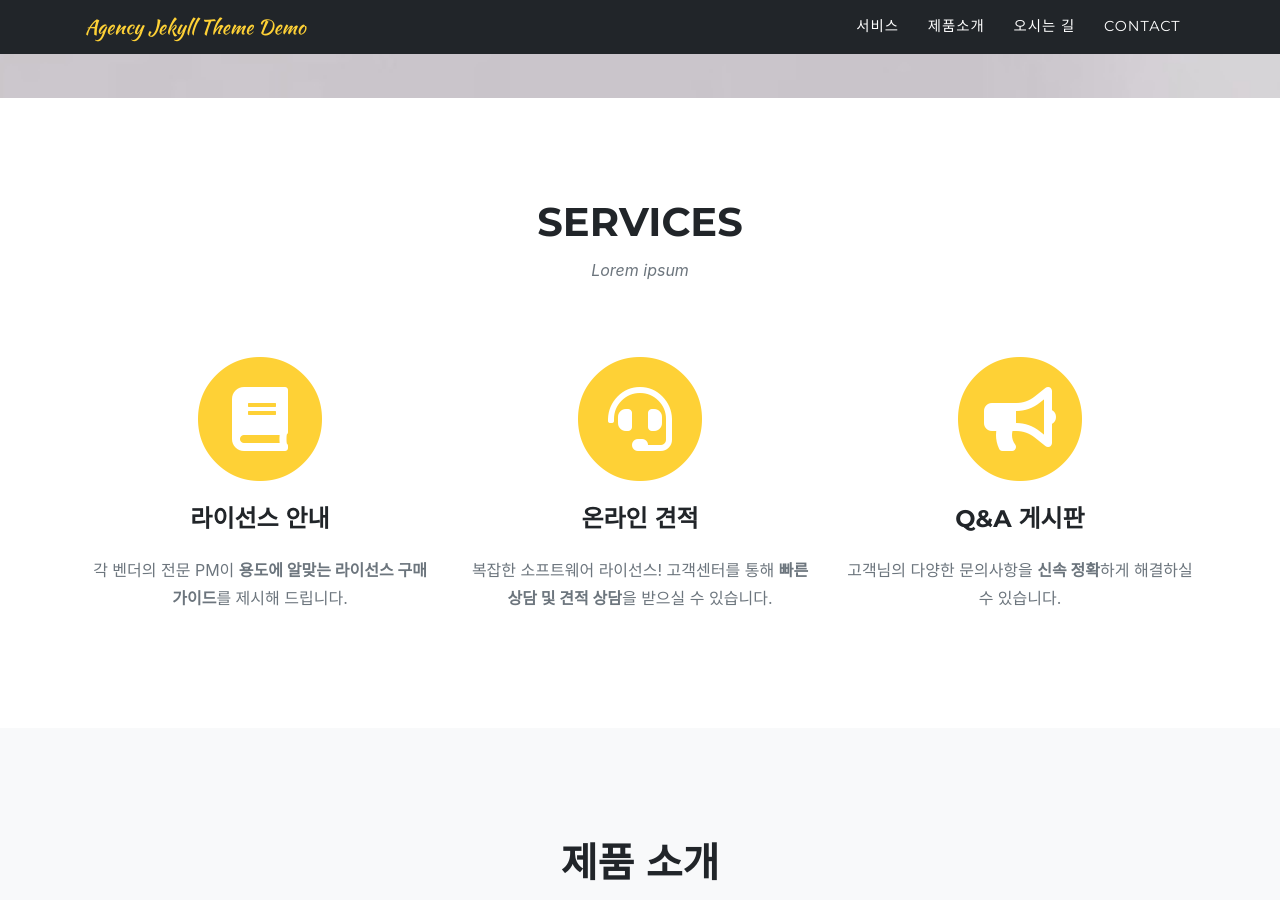
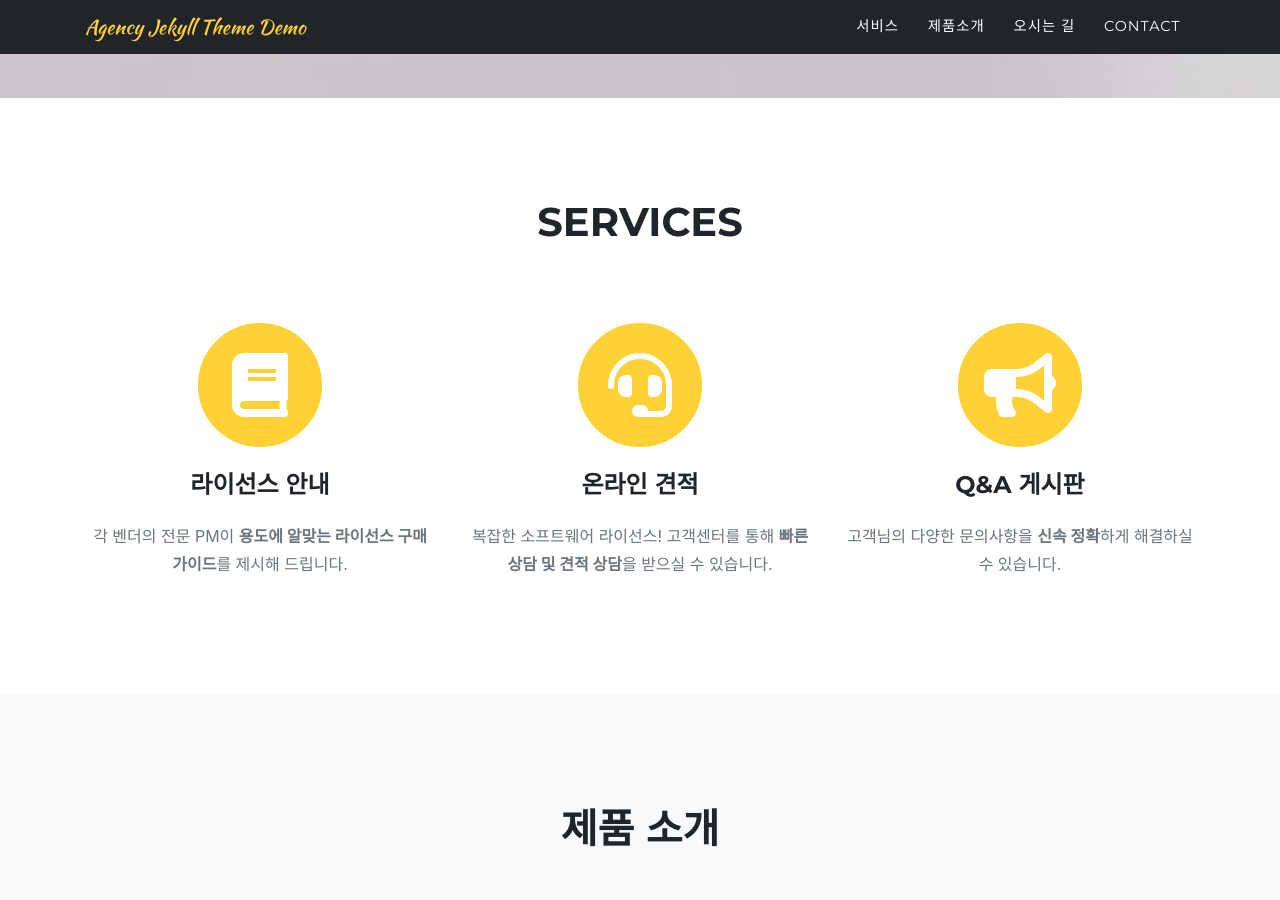
Before and after one commit to GyeongJuPark/agencyJekyll_CloneCoding, a Jekyll site: the page built from index.md, in a window 1280 px wide and 900 px high, scrolled down 747 px. Built offline with Jekyll 4.4.1, drawn with Linux system fonts in a browser that asks for light colours; some web fonts are replaced.

Commit message:
Update sitetext.yml

```diff
--- a/_data/sitetext.yml
+++ b/_data/sitetext.yml
@@ -18,7 +18,7 @@ en: &DEFAULT_EN
 
   services:
     title: "Services"
-    text: "Lorem ipsum"
+    text: ""
     section: services
     list:
       - title: "라이선스 안내"
```
